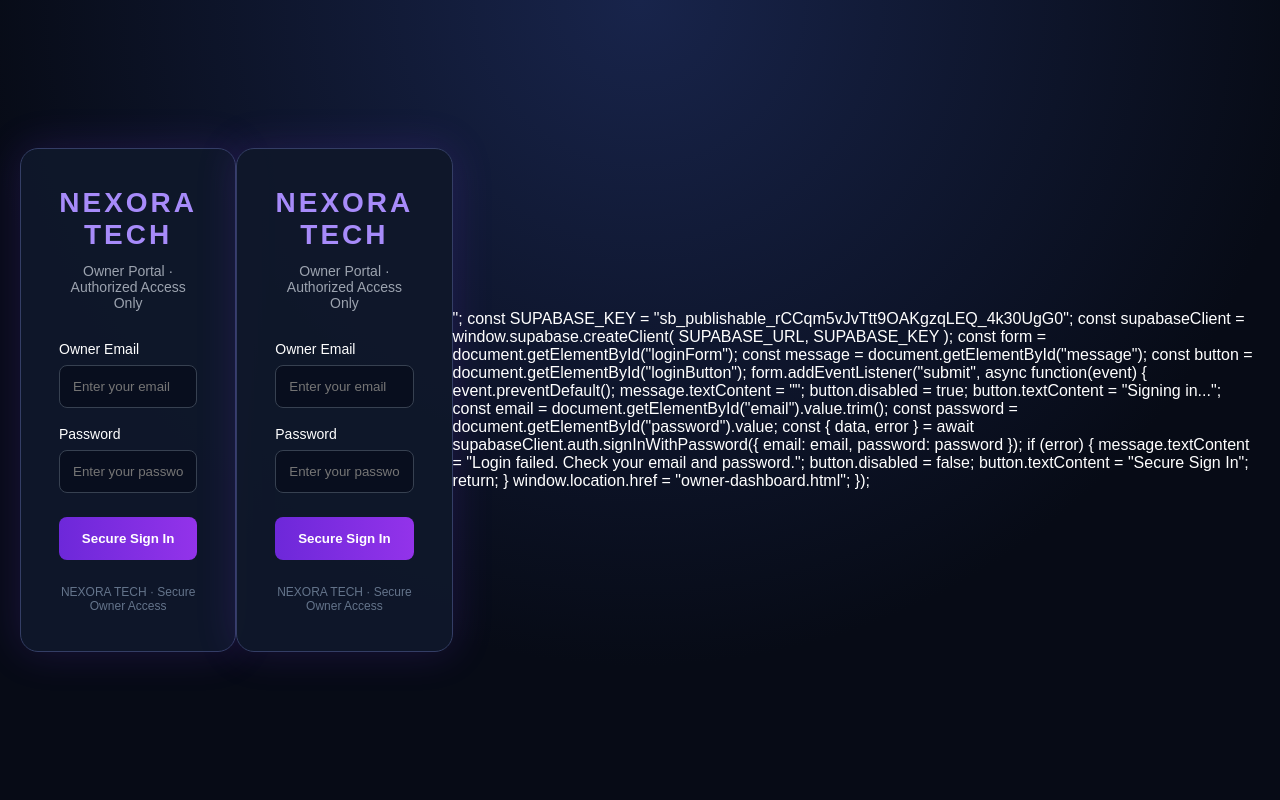
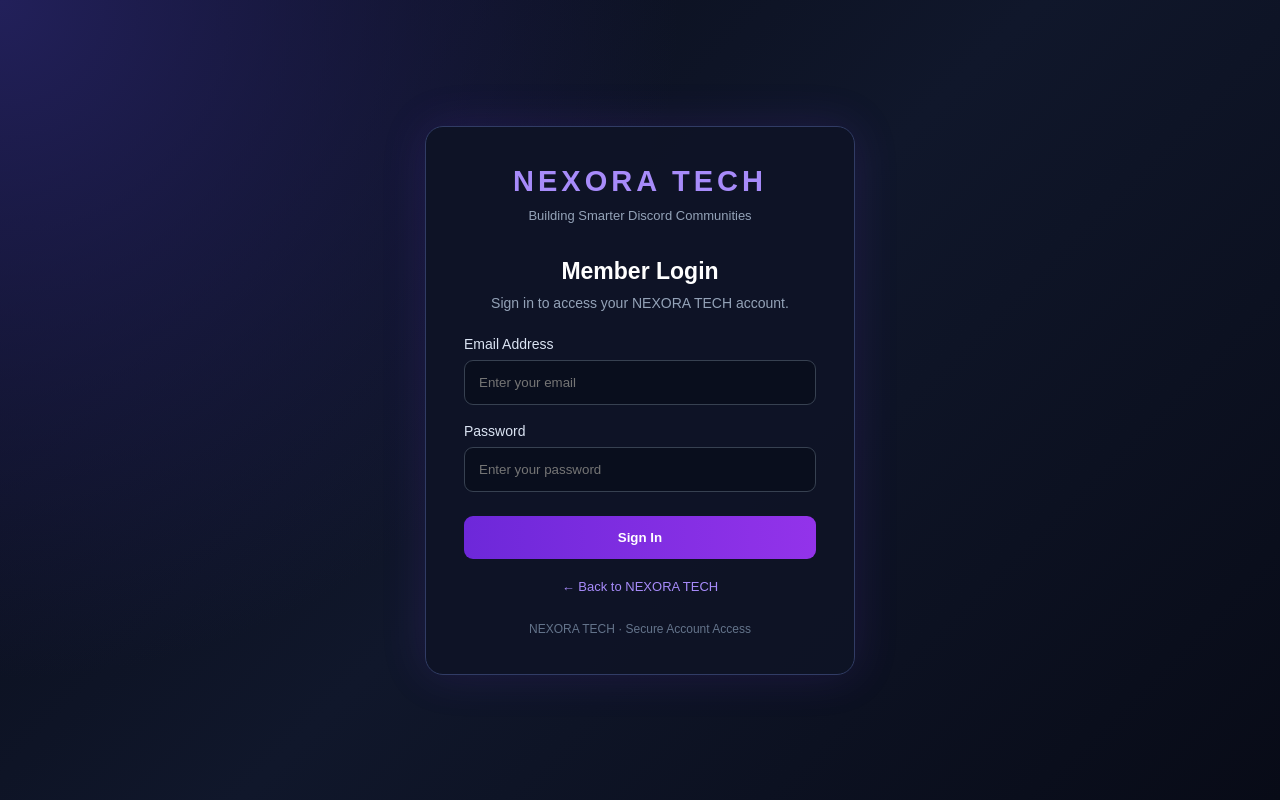
Before and after one commit to gsgowner/nexora-tech, a plain HTML site: page login.html in a window 1280 px wide. Drawn offline with nearby package versions, Linux system fonts and the light colour scheme.

Commit message:
Change login page from Owner to Member
Updated login page to reflect member login instead of owner login. Enhanced styling and structure for better user experience.

```diff
--- a/login.html
+++ b/login.html
@@ -4,8 +4,10 @@
 <head>
 <meta charset="UTF-8">
 <meta name="viewport" content="width=device-width, initial-scale=1.0">
-  <title>NEXORA TECH | Owner Login</title>
+<title>NEXORA TECH | Member Login</title>
+
 <script src="https://cdn.jsdelivr.net/npm/@supabase/supabase-js@2"></script>
+
 <style>
 * {
   box-sizing: border-box;
@@ -15,70 +17,93 @@
 
 body {
   min-height: 100vh;
+  font-family: Arial, sans-serif;
+  color: #ffffff;
+  background:
+    radial-gradient(circle at top left, #22205a, transparent 45%),
+    linear-gradient(135deg, #080b17, #10172b, #080b17);
   display: flex;
   justify-content: center;
   align-items: center;
-      background: radial-gradient(circle at top, #18244b, #070b16 65%);
-      font-family: Arial, sans-serif;
-      color: white;
   padding: 20px;
 }
 
-    .login-card {
+.login-container {
   width: 100%;
-      max-width: 420px;
+  max-width: 430px;
+  background: rgba(14, 19, 38, 0.96);
+  border: 1px solid #313c65;
+  border-radius: 18px;
   padding: 38px;
-      background: rgba(15, 23, 42, 0.96);
-      border: 1px solid #343e65;
-      border-radius: 18px;
-      box-shadow: 0 0 40px rgba(124, 58, 237, 0.18);
+  box-shadow: 0 0 45px rgba(124, 58, 237, 0.15);
 }
 
 .logo {
   text-align: center;
-      font-size: 28px;
-      font-weight: bold;
-      letter-spacing: 3px;
+  font-size: 29px;
+  font-weight: 800;
+  letter-spacing: 4px;
   color: #a78bfa;
 }
 
-    .subtitle {
+.tagline {
   text-align: center;
-      margin: 12px 0 30px;
-      color: #9ca3af;
+  color: #94a3b8;
+  margin-top: 10px;
+  font-size: 13px;
+}
+
+.portal-title {
+  text-align: center;
+  margin-top: 35px;
+  font-size: 23px;
+}
+
+.portal-description {
+  text-align: center;
+  color: #94a3b8;
   font-size: 14px;
+  margin-top: 10px;
+  margin-bottom: 25px;
 }
 
 label {
   display: block;
   margin: 18px 0 8px;
   font-size: 14px;
+  color: #dbe4f3;
 }
 
 input {
   width: 100%;
-      padding: 13px;
+  padding: 14px;
+  background: #090e1d;
+  color: white;
   border: 1px solid #374151;
-      border-radius: 8px;
-      background: #080e1e;
-      color: white;
+  border-radius: 9px;
   outline: none;
 }
 
 input:focus {
   border-color: #8b5cf6;
+  box-shadow: 0 0 0 2px rgba(139, 92, 246, 0.15);
 }
 
 button {
   width: 100%;
+  padding: 14px;
   margin-top: 24px;
-      padding: 14px;
-      background: linear-gradient(90deg, #6d28d9, #9333ea);
   border: none;
-      border-radius: 8px;
+  border-radius: 9px;
   color: white;
   font-weight: bold;
+  background: linear-gradient(90deg, #6d28d9, #9333ea);
   cursor: pointer;
+  transition: 0.2s;
+}
+
+button:hover {
+  filter: brightness(1.15);
 }
 
 button:disabled {
@@ -86,170 +111,93 @@
   cursor: wait;
 }
 
-    #message {
+.message {
   margin-top: 16px;
   text-align: center;
-      font-size: 14px;
-      color: #fca5a5;
+  font-size: 13px;
   overflow-wrap: anywhere;
 }
 
 .footer {
+  margin-top: 28px;
   text-align: center;
-      margin-top: 25px;
   color: #64748b;
   font-size: 12px;
 }
+
+.back-link {
+  display: block;
+  margin-top: 20px;
+  text-align: center;
+  color: #a78bfa;
+  text-decoration: none;
+  font-size: 13px;
+}
+
+.back-link:hover {
+  text-decoration: underline;
+}
+
 </style>
 </head>
+
 <body>
 
-  <div class="login-card">
+<div class="login-container">
+
   <div class="logo">NEXORA TECH</div>
-    <div class="subtitle">Owner Portal · Authorized Access Only</div>
+
+  <div class="tagline">
+    Building Smarter Discord Communities
+  </div>
+
+  <h1 class="portal-title">Member Login</h1>
+
+  <p class="portal-description">
+    Sign in to access your NEXORA TECH account.
+  </p>
 
   <form id="loginForm">
-      <label for="email">Owner Email</label>
-      <input id="email" type="email" placeholder="Enter your email" required>
+
+    <label for="email">Email Address</label>
+    <input
+      id="email"
+      type="email"
+      placeholder="Enter your email"
+      autocomplete="email"
+      required
+    >
 
     <label for="password">Password</label>
-      <input id="password" type="password" placeholder="Enter your password" required>
+    <input
+      id="password"
+      type="password"
+      placeholder="Enter your password"
+      autocomplete="current-password"
+      required
+    >
 
-      <button id="loginButton" type="submit">Secure Sign In</button>
-      <div id="message"></div>
+    <button id="loginButton" type="submit">
+      Sign In
+    </button>
+
+    <div id="message" class="message"></div>
+
   </form>
 
-    <div class="footer">NEXORA TECH · Secure Owner Access</div>
+  <a class="back-link" href="index.html">
+    ← Back to NEXORA TECH
+  </a>
+
+  <div class="footer">
+    NEXORA TECH · Secure Account Access
+  </div>
+
 </div>
 
 <script>
-    const SUPABASE_URL = "
-<!DOCTYPE html>
-<html lang="en">
-<head>
-  <meta charset="UTF-8">
-  <meta name="viewport" content="width=device-width, initial-scale=1.0">
-  <title>NEXORA TECH | Owner Login</title>
-  <script src="https://cdn.jsdelivr.net/npm/@supabase/supabase-js@2"></script>
-  <style>
-    * {
-      box-sizing: border-box;
-      margin: 0;
-      padding: 0;
-    }
-
-    body {
-      min-height: 100vh;
-      display: flex;
-      justify-content: center;
-      align-items: center;
-      background: radial-gradient(circle at top, #18244b, #070b16 65%);
-      font-family: Arial, sans-serif;
-      color: white;
-      padding: 20px;
-    }
-
-    .login-card {
-      width: 100%;
-      max-width: 420px;
-      padding: 38px;
-      background: rgba(15, 23, 42, 0.96);
-      border: 1px solid #343e65;
-      border-radius: 18px;
-      box-shadow: 0 0 40px rgba(124, 58, 237, 0.18);
-    }
-
-    .logo {
-      text-align: center;
-      font-size: 28px;
-      font-weight: bold;
-      letter-spacing: 3px;
-      color: #a78bfa;
-    }
-
-    .subtitle {
-      text-align: center;
-      margin: 12px 0 30px;
-      color: #9ca3af;
-      font-size: 14px;
-    }
-
-    label {
-      display: block;
-      margin: 18px 0 8px;
-      font-size: 14px;
-    }
-
-    input {
-      width: 100%;
-      padding: 13px;
-      border: 1px solid #374151;
-      border-radius: 8px;
-      background: #080e1e;
-      color: white;
-      outline: none;
-    }
-
-    input:focus {
-      border-color: #8b5cf6;
-    }
-
-    button {
-      width: 100%;
-      margin-top: 24px;
-      padding: 14px;
-      background: linear-gradient(90deg, #6d28d9, #9333ea);
-      border: none;
-      border-radius: 8px;
-      color: white;
-      font-weight: bold;
-      cursor: pointer;
-    }
-
-    button:disabled {
-      opacity: 0.6;
-      cursor: wait;
-    }
-
-    #message {
-      margin-top: 16px;
-      text-align: center;
-      font-size: 14px;
-      color: #fca5a5;
-      overflow-wrap: anywhere;
-    }
-
-    .footer {
-      text-align: center;
-      margin-top: 25px;
-      color: #64748b;
-      font-size: 12px;
-    }
-  </style>
-</head>
-<body>
-
-  <div class="login-card">
-    <div class="logo">NEXORA TECH</div>
-    <div class="subtitle">Owner Portal · Authorized Access Only</div>
-
-    <form id="loginForm">
-      <label for="email">Owner Email</label>
-      <input id="email" type="email" placeholder="Enter your email" required>
-
-      <label for="password">Password</label>
-      <input id="password" type="password" placeholder="Enter your password" required>
-
-      <button id="loginButton" type="submit">Secure Sign In</button>
-      <div id="message"></div>
-    </form>
-
-    <div class="footer">NEXORA TECH · Secure Owner Access</div>
-  </div>
-
-  <script>
-    const SUPABASE_URL = "https://nowfrggtbfwcqlobgjkh.supabase.co/rest/v1/";
-    const SUPABASE_KEY = "sb_publishable_rCCqm5vJvTtt9OAKgzqLEQ_4k30UgG0";
+const SUPABASE_URL = "YOUR_EXISTING_PROJECT_URL";
+const SUPABASE_KEY = "YOUR_EXISTING_PUBLISHABLE_KEY";
 
 const supabaseClient = window.supabase.createClient(
   SUPABASE_URL,
@@ -265,66 +213,36 @@
 
   message.textContent = "";
   button.disabled = true;
-      button.textContent = "Signing in...";
+  button.textContent = "Authenticating...";
 
   const email = document.getElementById("email").value.trim();
   const password = document.getElementById("password").value;
 
-      const { data, error } = await supabaseClient.auth.signInWithPassword({
-        email: email,
-        password: password
+  try {
+    const { data, error } =
+      await supabaseClient.auth.signInWithPassword({
+        email,
+        password
       });
 
     if (error) {
       message.textContent = "Login failed. Check your email and password.";
-        button.disabled = false;
-        button.textContent = "Secure Sign In";
       return;
     }
 
-      window.location.href = "owner-dashboard.html";
+    message.style.color = "#86efac";
+    message.textContent = "Login successful!";
+
+    window.location.href = "dashboard.html";
+
+  } catch (err) {
+    message.textContent = "Unable to connect. Please try again.";
+  } finally {
+    button.disabled = false;
+    button.textContent = "Sign In";
+  }
 });
 </script>
 
 </body>
 </html>
-";
-    const SUPABASE_KEY = "sb_publishable_rCCqm5vJvTtt9OAKgzqLEQ_4k30UgG0";
-
-    const supabaseClient = window.supabase.createClient(
-      SUPABASE_URL,
-      SUPABASE_KEY
-    );
-
-    const form = document.getElementById("loginForm");
-    const message = document.getElementById("message");
-    const button = document.getElementById("loginButton");
-
-    form.addEventListener("submit", async function(event) {
-      event.preventDefault();
-
-      message.textContent = "";
-      button.disabled = true;
-      button.textContent = "Signing in...";
-
-      const email = document.getElementById("email").value.trim();
-      const password = document.getElementById("password").value;
-
-      const { data, error } = await supabaseClient.auth.signInWithPassword({
-        email: email,
-        password: password
-      });
-
-      if (error) {
-        message.textContent = "Login failed. Check your email and password.";
-        button.disabled = false;
-        button.textContent = "Secure Sign In";
-        return;
-      }
-
-      window.location.href = "owner-dashboard.html";
-    });
-  </script>
-
-</body>
-</html>
```
Lines whose indentation alone changed are shown as unchanged.
